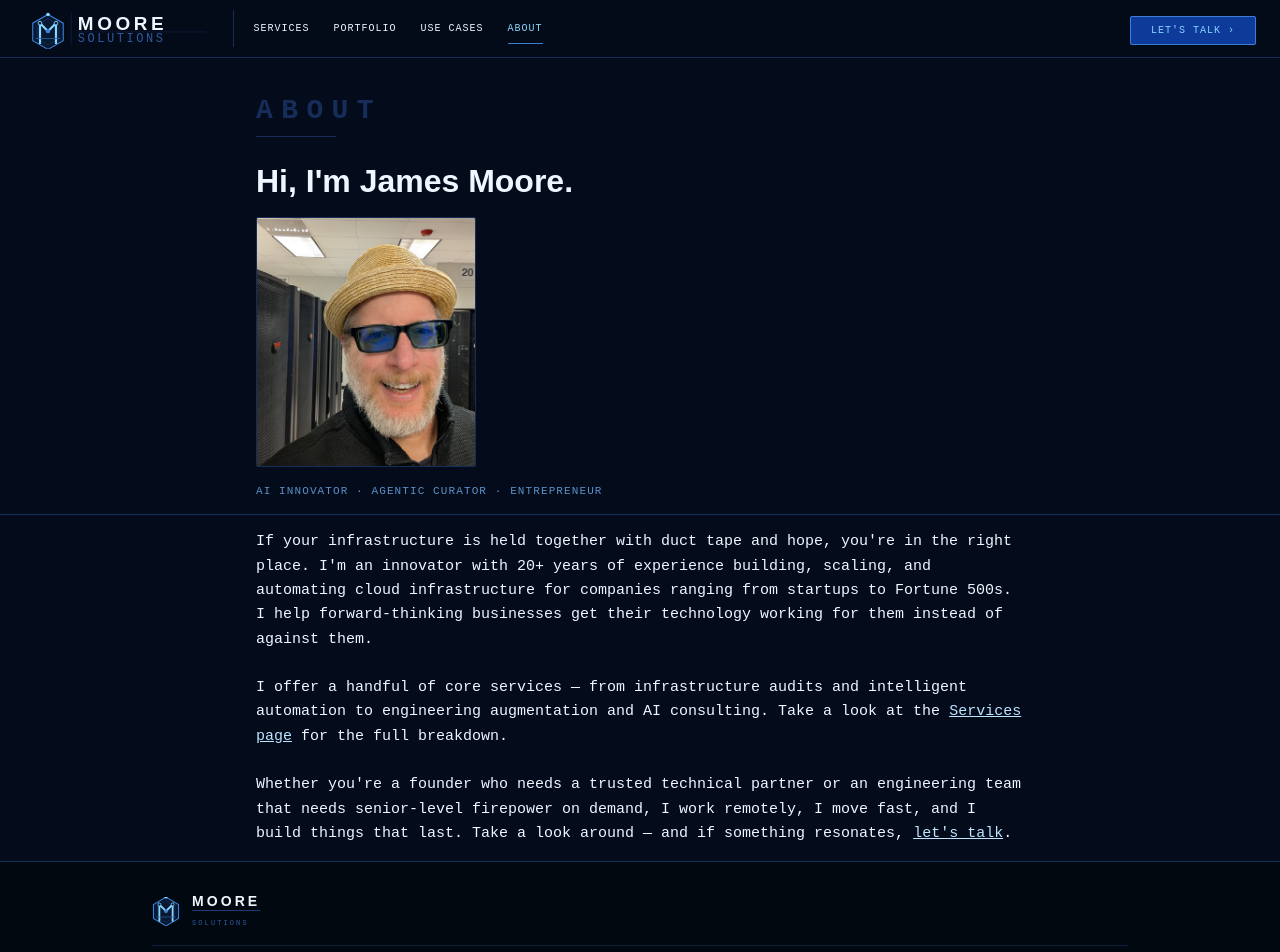
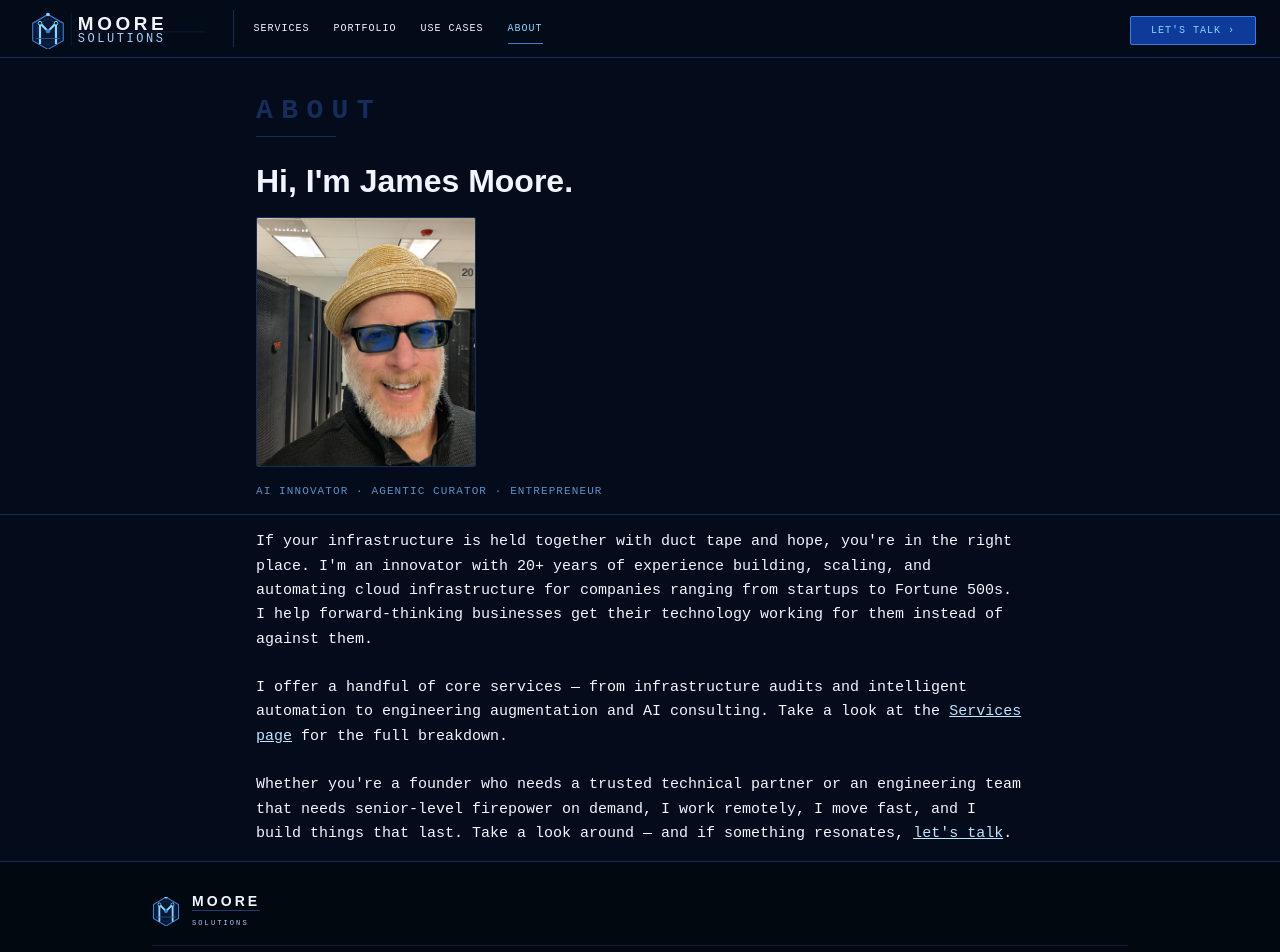
Before and after one commit to jamessmoore/webtechhq-site, a Next.js app: page /about in a window 1280 px wide. Shown: the top 952 px of the page. Built offline with nearby package versions, Linux system fonts and the light colour scheme.

Commit message:
Lighten SOLUTIONS wordmark text color for readability

```diff
--- a/src/components/Footer.tsx
+++ b/src/components/Footer.tsx
@@ -65,7 +65,7 @@ export default function Footer() {
             <div style={{ borderTop: '0.5px solid #1A3D7A', marginTop: '2px', paddingTop: '2px' }}>
               <span
                 className="font-mono text-[7px] tracking-[0.3em]"
-                style={{ color: '#2D5A9E' }}
+                style={{ color: '#A9CFFA' }}
               >
                 SOLUTIONS
               </span>
--- a/src/components/LogoLockup.tsx
+++ b/src/components/LogoLockup.tsx
@@ -63,7 +63,7 @@ export default function LogoLockup({ height = 40, className = '' }: LogoLockupPr
         fontFamily="'Courier New', Courier, monospace"
         fontSize="33"
         letterSpacing="7"
-        fill="#2D5A9E"
+        fill="#A9CFFA"
       >
         SOLUTIONS
       </text>
```
